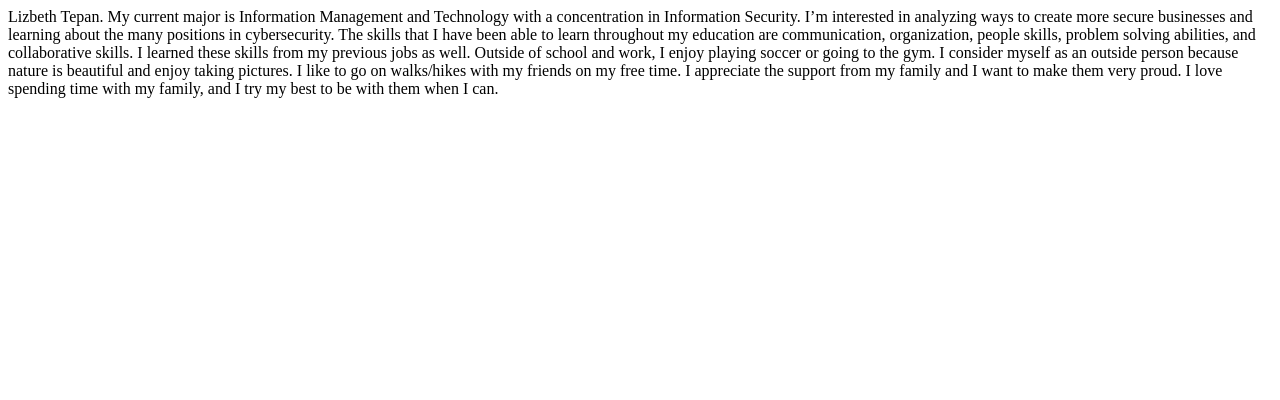
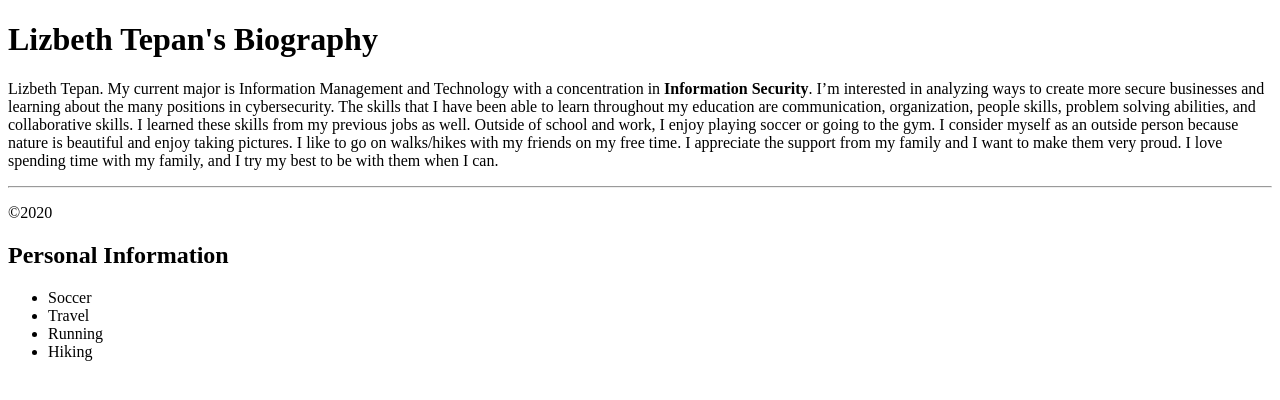
Before and after one commit to letepan/ist263, a plain HTML site: page lab01/tepan-bio.html in a window 1280 px wide. Drawn offline with Linux system fonts and the light colour scheme.

Commit message:
Completed Lab 2

```diff
--- a/lab01/tepan-bio.html
+++ b/lab01/tepan-bio.html
@@ -1,6 +1,8 @@
 <!DOCTYPE html>
 
 <html>
+
+<h1> Lizbeth Tepan's Biography</h1>
 
 <head>
     <meta charset="utf-8">
@@ -8,7 +10,21 @@
     </head>
 
     <body>
-    Lizbeth Tepan. My current major is Information Management and Technology with a concentration in Information Security. I’m interested in analyzing ways to create more secure businesses and learning about the many positions in cybersecurity. The skills that I have been able to learn throughout my education are communication, organization, people skills, problem solving abilities, and collaborative skills. I learned these skills from my previous jobs as well. Outside of school and work, I enjoy playing soccer or going to the gym. I consider myself as an outside person because nature is beautiful and enjoy taking pictures. I like to go on walks/hikes with my friends on my free time. I appreciate the support from my family and I want to make them very proud. I love spending time with my family, and I try my best to be with them when I can.
+<p>
+    Lizbeth Tepan. My current major is Information Management and Technology with a concentration in <strong>Information Security</strong>. I’m interested in analyzing ways to create more secure businesses and learning about the many positions in cybersecurity. The skills that I have been able to learn throughout my education are communication, organization, people skills, problem solving abilities, and collaborative skills. I learned these skills from my previous jobs as well. Outside of school and work, I enjoy playing soccer or going to the gym. I consider myself as an outside person because nature is beautiful and enjoy taking pictures. I like to go on walks/hikes with my friends on my free time. I appreciate the support from my family and I want to make them very proud. I love spending time with my family, and I try my best to be with them when I can.
+    <hr>
+    <p>&copy;2020</p>
+
+    <h2>Personal Information</h2>
+    <ul>
+        <li>Soccer</li>
+        <li>Travel</li>
+        <li>Running</li>
+        <li>Hiking</li>
+    </ul>
     </body>
+</p>
 
-    </html>
+
+
+</html>
```
Also changed, not shown: lab02/lab01/tepan-bio.html (deleted, +0 -30 lines).
